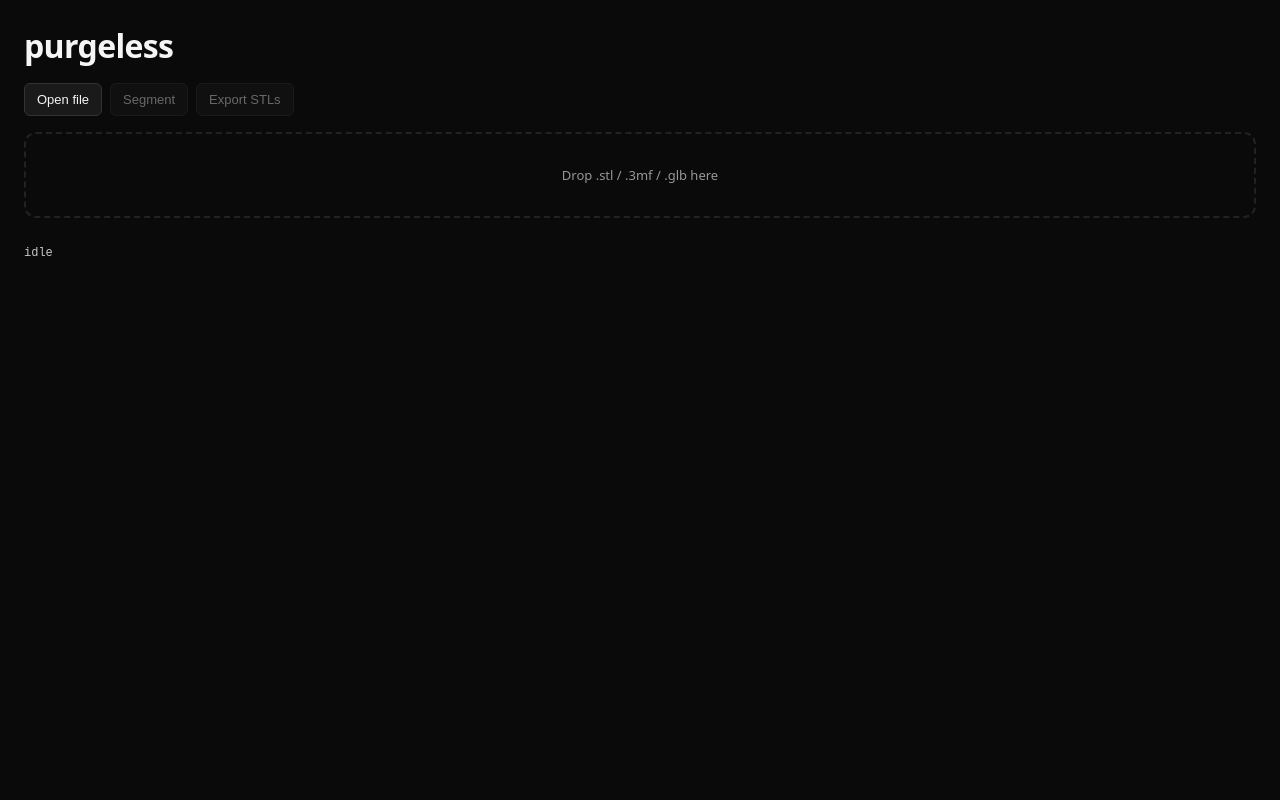
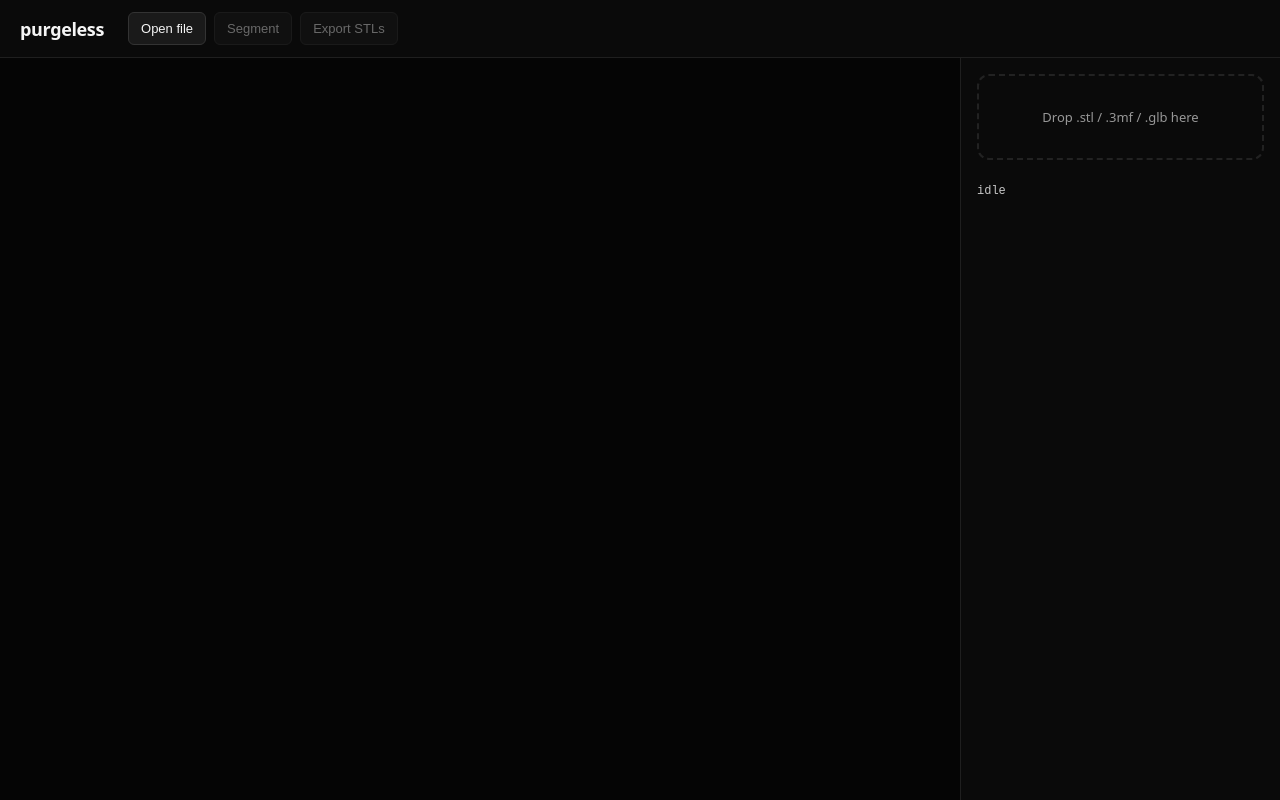
Before and after one commit to gabriel-dantas98/purgeless, a React (Vite) app: page / in a window 1280 px wide. Built offline with nearby package versions, Linux system fonts and the light colour scheme.

Commit message:
feat(ui): three.js viewport with per-region face coloring + get_geometry RPC

```diff
--- a/package.json
+++ b/package.json
@@ -10,16 +10,20 @@
     "tauri": "tauri"
   },
   "dependencies": {
+    "@react-three/drei": "^10.7.7",
+    "@react-three/fiber": "^9.6.1",
     "@tauri-apps/api": "^2",
     "@tauri-apps/plugin-dialog": "^2.7.1",
     "@tauri-apps/plugin-opener": "^2",
     "react": "^19.1.0",
-    "react-dom": "^19.1.0"
+    "react-dom": "^19.1.0",
+    "three": "^0.184.0"
   },
   "devDependencies": {
     "@tauri-apps/cli": "^2",
     "@types/react": "^19.1.8",
     "@types/react-dom": "^19.1.6",
+    "@types/three": "^0.184.1",
     "@vitejs/plugin-react": "^4.6.0",
     "typescript": "~5.8.3",
     "vite": "^7.0.4"
--- a/src/App.tsx
+++ b/src/App.tsx
@@ -1,13 +1,17 @@
 import { useState } from "react";
 import { DropZone } from "./components/DropZone";
 import { ActionBar } from "./components/ActionBar";
+import { Viewport, decodeGeometry } from "./components/Viewport";
 import { sidecar, type MeshInfo, type SegmentResult } from "./ipc/sidecar";
 import "./styles.css";
+
+type Geometry = { vertices: Float32Array; faces: Uint32Array };
 
 export default function App() {
   const [path, setPath] = useState<string | null>(null);
   const [info, setInfo] = useState<MeshInfo | null>(null);
   const [seg, setSeg] = useState<SegmentResult | null>(null);
+  const [geom, setGeom] = useState<Geometry | null>(null);
   const [status, setStatus] = useState<string>("idle");
 
   async function handlePath(p: string) {
@@ -17,6 +21,9 @@ export default function App() {
       const i = await sidecar.loadMesh(p);
       setInfo(i);
       setSeg(null);
+      setStatus("loading geometry...");
+      const g = await sidecar.getGeometry(i.handle);
+      setGeom(decodeGeometry(g));
       setStatus(`loaded ${i.num_faces} faces · ${i.num_vertices} verts`);
     } catch (e) {
       setStatus(`load error: ${String(e)}`);
@@ -49,6 +56,7 @@ export default function App() {
 
   return (
     <main className="app">
+      <header className="topbar">
         <h1>purgeless</h1>
         <ActionBar
           onPath={handlePath}
@@ -57,14 +65,20 @@ export default function App() {
           canSegment={!!info}
           canExport={!!seg}
         />
+      </header>
+      <div className="body">
+        <Viewport geometry={geom} faceRegionIds={seg?.face_region_ids ?? null} />
+        <aside className="side">
           <DropZone onPath={handlePath} />
           {path && <p className="path">Path: {path}</p>}
           {info && (
             <p className="path">
-          {info.num_faces} faces · {info.num_vertices} verts · color: {String(info.has_color)}
+              {info.num_faces} faces · {info.num_vertices} verts
             </p>
           )}
           <p className="status">{status}</p>
+        </aside>
+      </div>
     </main>
   );
 }
--- /dev/null
+++ b/src/components/Viewport.tsx
@@ -0,0 +1,128 @@
+import { useMemo } from "react";
+import { Canvas } from "@react-three/fiber";
+import { OrbitControls } from "@react-three/drei";
+import * as THREE from "three";
+
+type Geometry = { vertices: Float32Array; faces: Uint32Array };
+
+type Props = {
+  geometry: Geometry | null;
+  faceRegionIds: number[] | null;
+};
+
+function decode(b64: string): ArrayBuffer {
+  const bin = atob(b64);
+  const buf = new Uint8Array(bin.length);
+  for (let i = 0; i < bin.length; i++) buf[i] = bin.charCodeAt(i);
+  return buf.buffer;
+}
+
+export function decodeGeometry(payload: {
+  vertices_b64: string;
+  faces_b64: string;
+}): Geometry {
+  return {
+    vertices: new Float32Array(decode(payload.vertices_b64)),
+    faces: new Uint32Array(decode(payload.faces_b64)),
+  };
+}
+
+function regionColor(id: number): [number, number, number] {
+  const hue = (id * 137.508) % 360;
+  const c = new THREE.Color().setHSL(hue / 360, 0.6, 0.55);
+  return [c.r, c.g, c.b];
+}
+
+function MeshBody({ geometry, faceRegionIds }: Props) {
+  const bufferGeom = useMemo(() => {
+    if (!geometry) return null;
+    const g = new THREE.BufferGeometry();
+    g.setAttribute("position", new THREE.BufferAttribute(geometry.vertices, 3));
+    g.setIndex(new THREE.BufferAttribute(geometry.faces, 1));
+    g.computeVertexNormals();
+
+    if (faceRegionIds) {
+      const expanded = g.toNonIndexed();
+      const positions = expanded.getAttribute("position");
+      const colors = new Float32Array(positions.count * 3);
+      for (let f = 0; f < faceRegionIds.length; f++) {
+        const [r, gn, b] = regionColor(faceRegionIds[f]);
+        for (let v = 0; v < 3; v++) {
+          const idx = (f * 3 + v) * 3;
+          colors[idx] = r;
+          colors[idx + 1] = gn;
+          colors[idx + 2] = b;
+        }
+      }
+      expanded.setAttribute("color", new THREE.BufferAttribute(colors, 3));
+      expanded.computeVertexNormals();
+      return expanded;
+    }
+    return g;
+  }, [geometry, faceRegionIds]);
+
+  if (!bufferGeom) return null;
+  return (
+    <mesh geometry={bufferGeom}>
+      <meshStandardMaterial
+        vertexColors={!!faceRegionIds}
+        color={faceRegionIds ? undefined : "#bbb"}
+      />
+    </mesh>
+  );
+}
+
+export function Viewport({ geometry, faceRegionIds }: Props) {
+  // Auto-frame camera to mesh bounds.
+  const camTarget = useMemo<[number, number, number]>(() => {
+    if (!geometry) return [0, 0, 0];
+    const v = geometry.vertices;
+    let minX = Infinity, minY = Infinity, minZ = Infinity;
+    let maxX = -Infinity, maxY = -Infinity, maxZ = -Infinity;
+    for (let i = 0; i < v.length; i += 3) {
+      if (v[i] < minX) minX = v[i];
+      if (v[i] > maxX) maxX = v[i];
+      if (v[i + 1] < minY) minY = v[i + 1];
+      if (v[i + 1] > maxY) maxY = v[i + 1];
+      if (v[i + 2] < minZ) minZ = v[i + 2];
+      if (v[i + 2] > maxZ) maxZ = v[i + 2];
+    }
+    return [(minX + maxX) / 2, (minY + maxY) / 2, (minZ + maxZ) / 2];
+  }, [geometry]);
+
+  const camDistance = useMemo(() => {
+    if (!geometry) return 200;
+    const v = geometry.vertices;
+    let minX = Infinity, minY = Infinity, minZ = Infinity;
+    let maxX = -Infinity, maxY = -Infinity, maxZ = -Infinity;
+    for (let i = 0; i < v.length; i += 3) {
+      if (v[i] < minX) minX = v[i];
+      if (v[i] > maxX) maxX = v[i];
+      if (v[i + 1] < minY) minY = v[i + 1];
+      if (v[i + 1] > maxY) maxY = v[i + 1];
+      if (v[i + 2] < minZ) minZ = v[i + 2];
+      if (v[i + 2] > maxZ) maxZ = v[i + 2];
+    }
+    const span = Math.max(maxX - minX, maxY - minY, maxZ - minZ);
+    return span > 0 ? span * 2 : 200;
+  }, [geometry]);
+
+  return (
+    <div className="viewport">
+      <Canvas
+        camera={{
+          position: [camDistance, camDistance, camDistance],
+          fov: 45,
+          near: Math.max(camDistance * 0.001, 0.1),
+          far: camDistance * 100,
+        }}
+      >
+        <ambientLight intensity={0.4} />
+        <directionalLight position={[100, 200, 100]} intensity={0.8} />
+        <directionalLight position={[-100, -50, -100]} intensity={0.4} />
+        <MeshBody geometry={geometry} faceRegionIds={faceRegionIds} />
+        <OrbitControls makeDefault target={camTarget} />
+      </Canvas>
+    </div>
+  );
+}
--- a/src/ipc/sidecar.ts
+++ b/src/ipc/sidecar.ts
@@ -29,4 +29,11 @@ export const sidecar = {
       face_region_ids: faceRegionIds,
       out_dir: outDir,
     }),
+  getGeometry: (handle: string) =>
+    rpc<{
+      vertices_b64: string;
+      faces_b64: string;
+      num_vertices: number;
+      num_faces: number;
+    }>("get_geometry", { handle }),
 };
--- a/src/styles.css
+++ b/src/styles.css
@@ -2,8 +2,13 @@
 * { box-sizing: border-box; }
 body, html, #root { margin: 0; height: 100%; }
 body { font-family: ui-sans-serif, system-ui, sans-serif; background: #0a0a0a; color: #f5f5f5; }
-.app { display: flex; flex-direction: column; height: 100vh; padding: 24px; gap: 16px; }
-h1 { margin: 0; font-weight: 600; letter-spacing: -0.02em; }
+.app { display: flex; flex-direction: column; height: 100vh; }
+.topbar { display: flex; align-items: center; gap: 24px; padding: 12px 20px; border-bottom: 1px solid #1f1f1f; }
+.topbar h1 { margin: 0; font-size: 18px; font-weight: 600; letter-spacing: -0.02em; }
+.body { flex: 1; display: grid; grid-template-columns: 1fr 320px; min-height: 0; }
+.viewport { background: #050505; }
+.viewport canvas { display: block; }
+.side { padding: 16px; border-left: 1px solid #1f1f1f; overflow-y: auto; display: flex; flex-direction: column; gap: 12px; }
 .path { font-family: ui-monospace, monospace; font-size: 12px; opacity: 0.7; word-break: break-all; }
 .status { font-family: ui-monospace, monospace; font-size: 12px; opacity: 0.8; }
 .actionbar { display: flex; gap: 8px; }
```
Also changed, not shown: 2 other files (tests, documents, lock files or other folders). Lines whose indentation alone changed are shown as unchanged.
